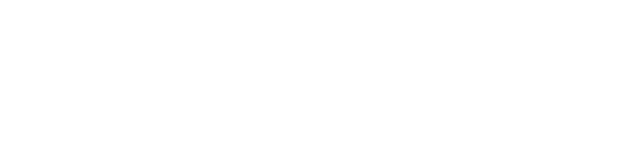
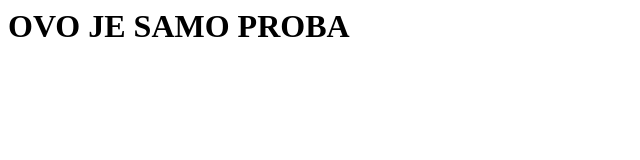
Before and after one commit to joshicivan/html_vezba_1, a plain HTML site: page index.html in a window 1280 px wide. Shown: the whole page, without its empty margins (0-640 px from the left). Drawn offline with Linux system fonts and the light colour scheme.

Commit message:
Proba prvog komita

```diff
--- a/index.html
+++ b/index.html
@@ -3,6 +3,6 @@
 
 	</head>
 	<body>
-
+		<h1>OVO JE SAMO PROBA</h1>
 	</body>
 </html>
```
